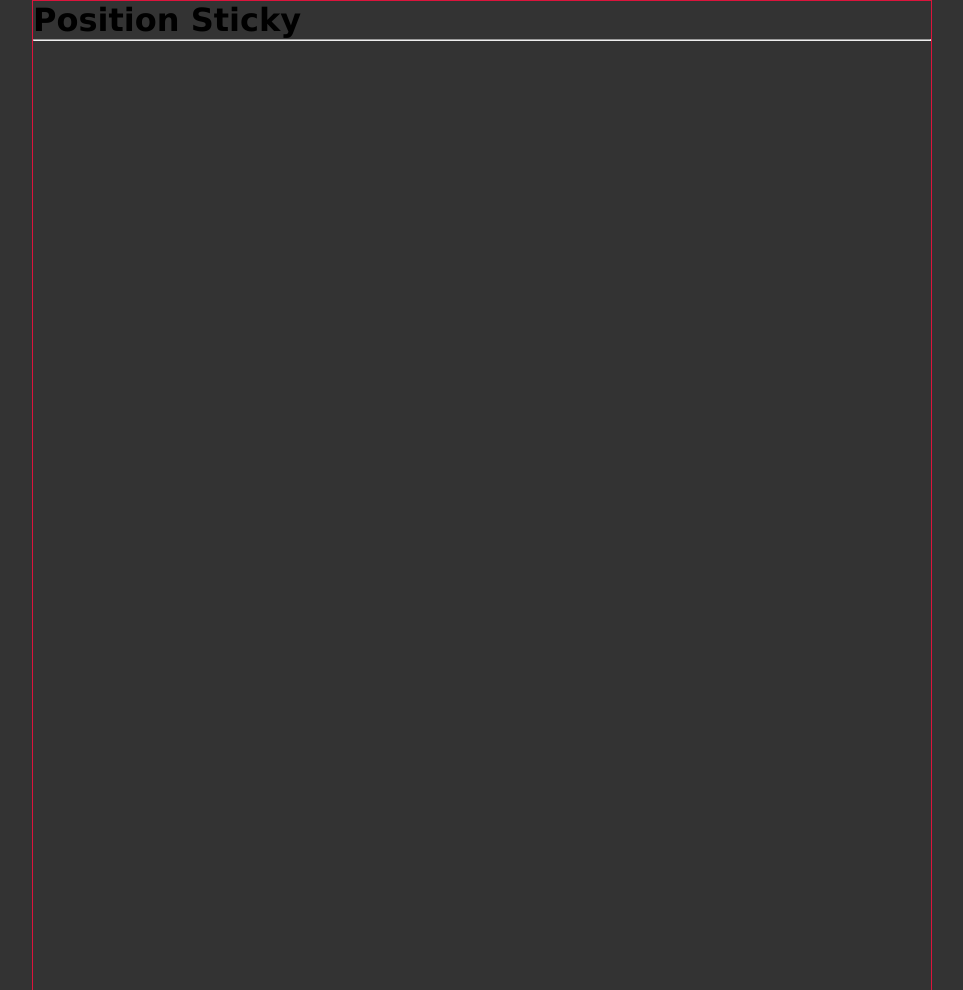
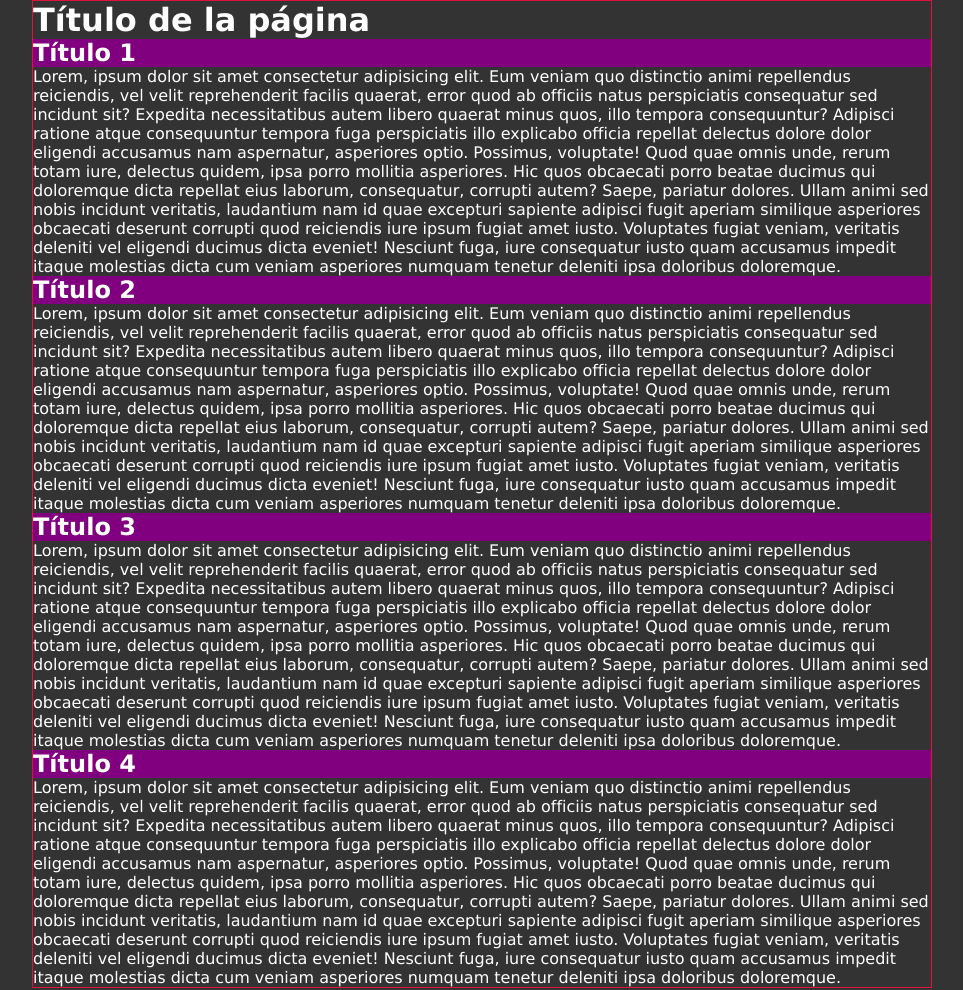
Before and after one commit to FlorAmado/clase-01, a website built with Vite: page clase-02/02-position-sticky/index.html in a window 1280 px wide. Shown: the top 990 px of the page, without its empty margins (158-1121 px from the left). Built offline with nearby package versions, Linux system fonts and the light colour scheme.

Commit message:
finaliza position sticky y empieza con Zindex

```diff
--- a/clase-02/02-position-sticky/index.html
+++ b/clase-02/02-position-sticky/index.html
@@ -1,18 +1,55 @@
 <!doctype html>
 <html lang="es">
-  <head>
-    <meta charset="UTF-8" />
-    <meta name="viewport" content="width=device-width, initial-scale=1.0" />
-    <title>Position Sticky</title>
-    <link rel="stylesheet" href="src/style.css">
-  </head>
-  <body class="contenedor">
-    <h1>Position Sticky</h1>
-    <hr>
 
+<head>
+  <meta charset="UTF-8" />
+  <meta name="viewport" content="width=device-width, initial-scale=1.0" />
+  <title>Position Sticky</title>
+  <link rel="stylesheet" href="src/style.css">
+</head>
 
+<body>
+  <div class="contenedor">
+    <h1>Título de la página</h1>
 
+    <!-- section>(article>h2+p)*4 -->
+    <section>
+      <article>
+        <h2 class="titulo-articulo">Título 1</h2>
+        <p>Lorem, ipsum dolor sit amet consectetur adipisicing elit. Eum veniam quo distinctio animi repellendus reiciendis, vel velit reprehenderit facilis quaerat, error quod ab officiis natus perspiciatis consequatur sed incidunt sit?
+        Expedita necessitatibus autem libero quaerat minus quos, illo tempora consequuntur? Adipisci ratione atque consequuntur tempora fuga perspiciatis illo explicabo officia repellat delectus dolore dolor eligendi accusamus nam aspernatur, asperiores optio.
+        Possimus, voluptate! Quod quae omnis unde, rerum totam iure, delectus quidem, ipsa porro mollitia asperiores. Hic quos obcaecati porro beatae ducimus qui doloremque dicta repellat eius laborum, consequatur, corrupti autem?
+        Saepe, pariatur dolores. Ullam animi sed nobis incidunt veritatis, laudantium nam id quae excepturi sapiente adipisci fugit aperiam similique asperiores obcaecati deserunt corrupti quod reiciendis iure ipsum fugiat amet iusto.
+        Voluptates fugiat veniam, veritatis deleniti vel eligendi ducimus dicta eveniet! Nesciunt fuga, iure consequatur iusto quam accusamus impedit itaque molestias dicta cum veniam asperiores numquam tenetur deleniti ipsa doloribus doloremque.</p>
+      </article>
+      <article>
+        <h2 class="titulo-articulo">Título 2</h2>
+        <p>Lorem, ipsum dolor sit amet consectetur adipisicing elit. Eum veniam quo distinctio animi repellendus reiciendis, vel velit reprehenderit facilis quaerat, error quod ab officiis natus perspiciatis consequatur sed incidunt sit?
+        Expedita necessitatibus autem libero quaerat minus quos, illo tempora consequuntur? Adipisci ratione atque consequuntur tempora fuga perspiciatis illo explicabo officia repellat delectus dolore dolor eligendi accusamus nam aspernatur, asperiores optio.
+        Possimus, voluptate! Quod quae omnis unde, rerum totam iure, delectus quidem, ipsa porro mollitia asperiores. Hic quos obcaecati porro beatae ducimus qui doloremque dicta repellat eius laborum, consequatur, corrupti autem?
+        Saepe, pariatur dolores. Ullam animi sed nobis incidunt veritatis, laudantium nam id quae excepturi sapiente adipisci fugit aperiam similique asperiores obcaecati deserunt corrupti quod reiciendis iure ipsum fugiat amet iusto.
+        Voluptates fugiat veniam, veritatis deleniti vel eligendi ducimus dicta eveniet! Nesciunt fuga, iure consequatur iusto quam accusamus impedit itaque molestias dicta cum veniam asperiores numquam tenetur deleniti ipsa doloribus doloremque.</p>
+      </article>
+      <article>
+        <h2 class="titulo-articulo">Título 3</h2>
+        <p>Lorem, ipsum dolor sit amet consectetur adipisicing elit. Eum veniam quo distinctio animi repellendus reiciendis, vel velit reprehenderit facilis quaerat, error quod ab officiis natus perspiciatis consequatur sed incidunt sit?
+        Expedita necessitatibus autem libero quaerat minus quos, illo tempora consequuntur? Adipisci ratione atque consequuntur tempora fuga perspiciatis illo explicabo officia repellat delectus dolore dolor eligendi accusamus nam aspernatur, asperiores optio.
+        Possimus, voluptate! Quod quae omnis unde, rerum totam iure, delectus quidem, ipsa porro mollitia asperiores. Hic quos obcaecati porro beatae ducimus qui doloremque dicta repellat eius laborum, consequatur, corrupti autem?
+        Saepe, pariatur dolores. Ullam animi sed nobis incidunt veritatis, laudantium nam id quae excepturi sapiente adipisci fugit aperiam similique asperiores obcaecati deserunt corrupti quod reiciendis iure ipsum fugiat amet iusto.
+        Voluptates fugiat veniam, veritatis deleniti vel eligendi ducimus dicta eveniet! Nesciunt fuga, iure consequatur iusto quam accusamus impedit itaque molestias dicta cum veniam asperiores numquam tenetur deleniti ipsa doloribus doloremque.</p>
+      </article>
+      <article>
+        <h2 class="titulo-articulo">Título 4</h2>
+        <p>Lorem, ipsum dolor sit amet consectetur adipisicing elit. Eum veniam quo distinctio animi repellendus reiciendis, vel velit reprehenderit facilis quaerat, error quod ab officiis natus perspiciatis consequatur sed incidunt sit?
+        Expedita necessitatibus autem libero quaerat minus quos, illo tempora consequuntur? Adipisci ratione atque consequuntur tempora fuga perspiciatis illo explicabo officia repellat delectus dolore dolor eligendi accusamus nam aspernatur, asperiores optio.
+        Possimus, voluptate! Quod quae omnis unde, rerum totam iure, delectus quidem, ipsa porro mollitia asperiores. Hic quos obcaecati porro beatae ducimus qui doloremque dicta repellat eius laborum, consequatur, corrupti autem?
+        Saepe, pariatur dolores. Ullam animi sed nobis incidunt veritatis, laudantium nam id quae excepturi sapiente adipisci fugit aperiam similique asperiores obcaecati deserunt corrupti quod reiciendis iure ipsum fugiat amet iusto.
+        Voluptates fugiat veniam, veritatis deleniti vel eligendi ducimus dicta eveniet! Nesciunt fuga, iure consequatur iusto quam accusamus impedit itaque molestias dicta cum veniam asperiores numquam tenetur deleniti ipsa doloribus doloremque.</p>
+      </article>
+    </section>
+  </div>
 
+  <script type="module" src="/src/main.js"></script>
+</body>
 
-  </body>
 </html>
--- a/clase-02/02-position-sticky/src/style.css
+++ b/clase-02/02-position-sticky/src/style.css
@@ -12,6 +12,7 @@ body {
     font-family: Verdana, Geneva, Tahoma, sans-serif;
     background-color: #333;
     height: 1500px;
+    color: white;
 }
 
 .contenedor {
@@ -19,3 +20,10 @@ body {
     border: 1px solid crimson;
     margin: auto;
 }
+
+.titulo-articulo{
+    background-color: purple;
+    position: sticky;
+    top: 0;
+
+}
```
